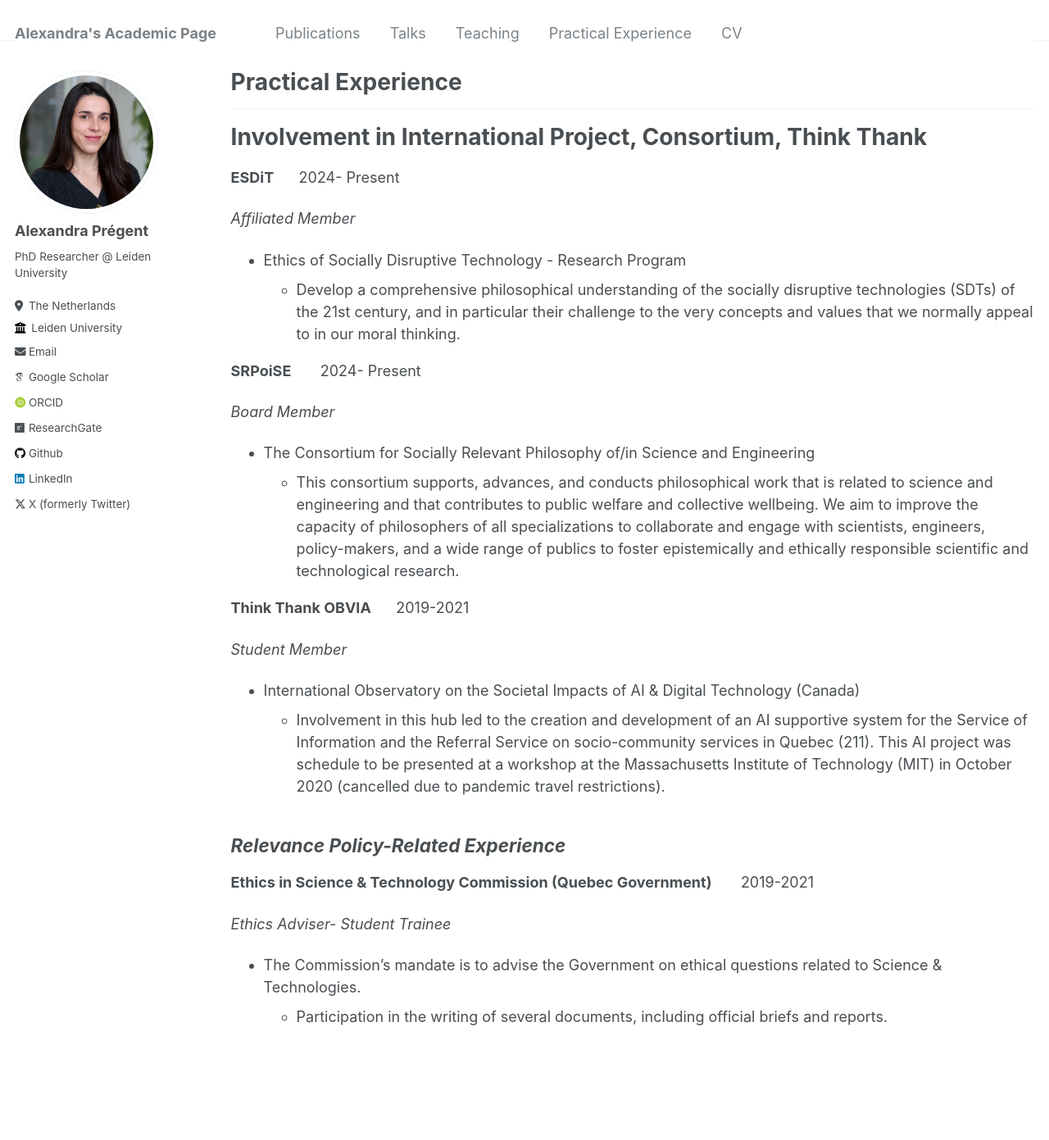
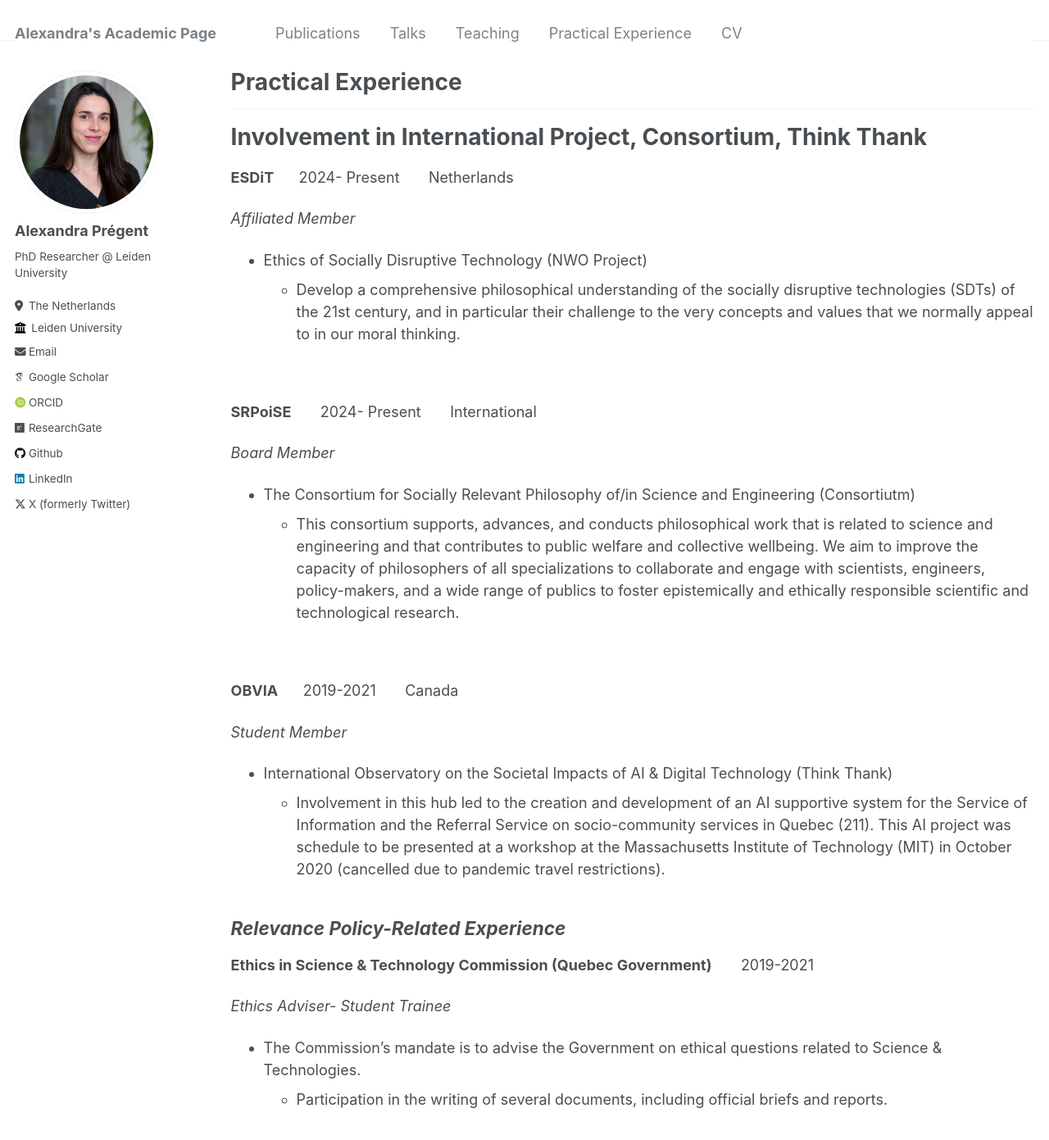
Before and after one commit to AlexandraPregent/AlexandraPregent.github.io, a Jekyll site: the page built from _pages/portfolio.md, in a window 1280 px wide and 1400 px high. Shown: the top 1391 px of the window at 82% size. Built offline with Jekyll 4.4.1, drawn with Linux system fonts in a browser that asks for light colours; some web fonts are replaced.

Commit message:
Update portfolio.md

```diff
--- a/_pages/portfolio.md
+++ b/_pages/portfolio.md
@@ -12,27 +12,31 @@ redirect_from:
 ****
 # Involvement in International Project, Consortium, Think Thank
 
-**ESDiT** &nbsp; &nbsp; &nbsp;2024- Present
+**ESDiT** &nbsp; &nbsp; &nbsp;2024- Present &nbsp; &nbsp; &nbsp; Netherlands
 
 *Affiliated Member*
 
- * Ethics of Socially Disruptive Technology - Research Program
+ * Ethics of Socially Disruptive Technology (NWO Project)
      * Develop a comprehensive philosophical understanding of the socially disruptive technologies (SDTs) of the 21st century, and in particular their challenge to the very concepts and values that we normally appeal to in our moral thinking.
 
+ &nbsp;
+ &nbsp;
 
-**SRPoiSE** &nbsp; &nbsp; &nbsp; 2024- Present
+**SRPoiSE** &nbsp; &nbsp; &nbsp; 2024- Present &nbsp; &nbsp; &nbsp; International
 
 *Board Member*
 
-* The Consortium for Socially Relevant Philosophy of/in Science and Engineering
+* The Consortium for Socially Relevant Philosophy of/in Science and Engineering (Consortiutm)
     * This consortium supports, advances, and conducts philosophical work that is related to science and engineering and that contributes to public welfare and collective wellbeing. We aim to improve the capacity of philosophers of all specializations to collaborate and engage with scientists, engineers, policy-makers, and a wide range of publics to foster epistemically and ethically responsible scientific and technological research.
 
+&nbsp;
+&nbsp;
 
-**Think Thank OBVIA** &nbsp; &nbsp; &nbsp;2019-2021
+**OBVIA** &nbsp; &nbsp; &nbsp;2019-2021 &nbsp; &nbsp; &nbsp; Canada
 
 *Student Member*
 
-  * International Observatory on the Societal Impacts of AI & Digital Technology (Canada)
+  * International Observatory on the Societal Impacts of AI & Digital Technology (Think Thank)
       * Involvement in this hub led to the creation and development of an AI supportive system for the Service of Information and the Referral Service on socio-community services in Quebec (211). This AI project was schedule to be presented at a workshop at the Massachusetts Institute of Technology (MIT) in October 2020 (cancelled due to pandemic travel restrictions).
 
 
```
